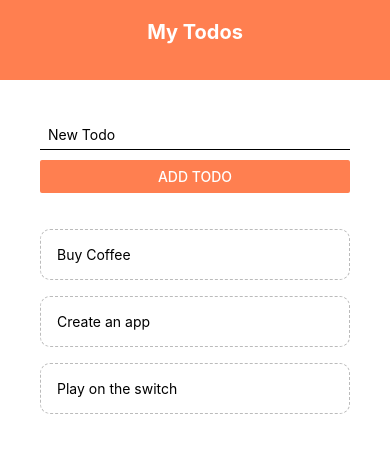
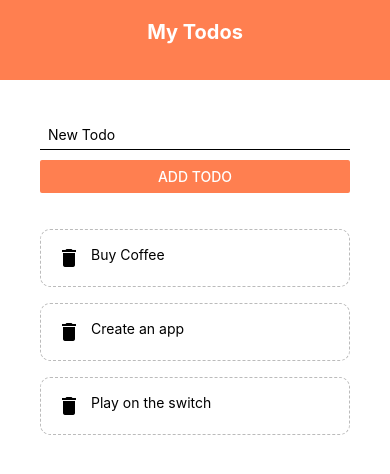
Before and after one commit to Timbaron/TodoNative, a React Native app: screen / in a window 390 px wide. Shown: the top 474 px of the page. Built offline with nearby package versions, Linux system fonts and the light colour scheme.

Commit message:
Adding icons to the item list

```diff
--- a/components/todoitem.js
+++ b/components/todoitem.js
@@ -1,14 +1,18 @@
 import { StatusBar } from 'expo-status-bar';
 import React from 'react';
-import { StyleSheet, Text, TouchableOpacity } from 'react-native';
+import { StyleSheet, Text, TouchableOpacity, View } from 'react-native';
+import { MaterialIcons } from '@expo/vector-icons';
 
 export default function TodoItem({item, pressHandler})
 {
     return (
         <TouchableOpacity onPress={() => pressHandler(item.key)}>
-            <Text style={styles.item}>
+            <View style={styles.item}>
+                <MaterialIcons name="delete" size={24} color="black" />
+            <Text style={styles.itemText}>
                 {item.text}
             </Text>
+            </View>
         </TouchableOpacity>
     )
 }
@@ -21,5 +25,9 @@
         borderWidth: 1,
         borderStyle: 'dashed',
         borderRadius:10,
+        flexDirection: 'row',
+    },
+    itemText: {
+        marginLeft: 10,
     }
 })
```
